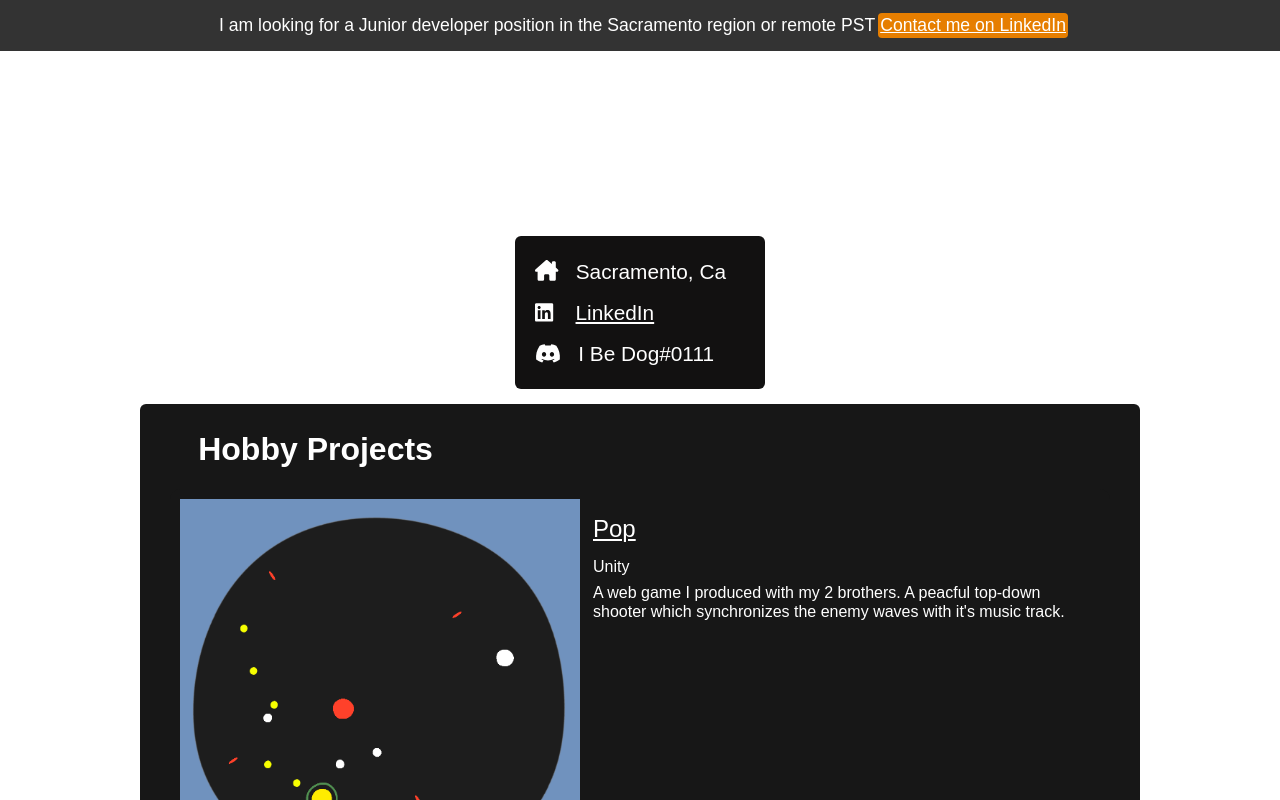
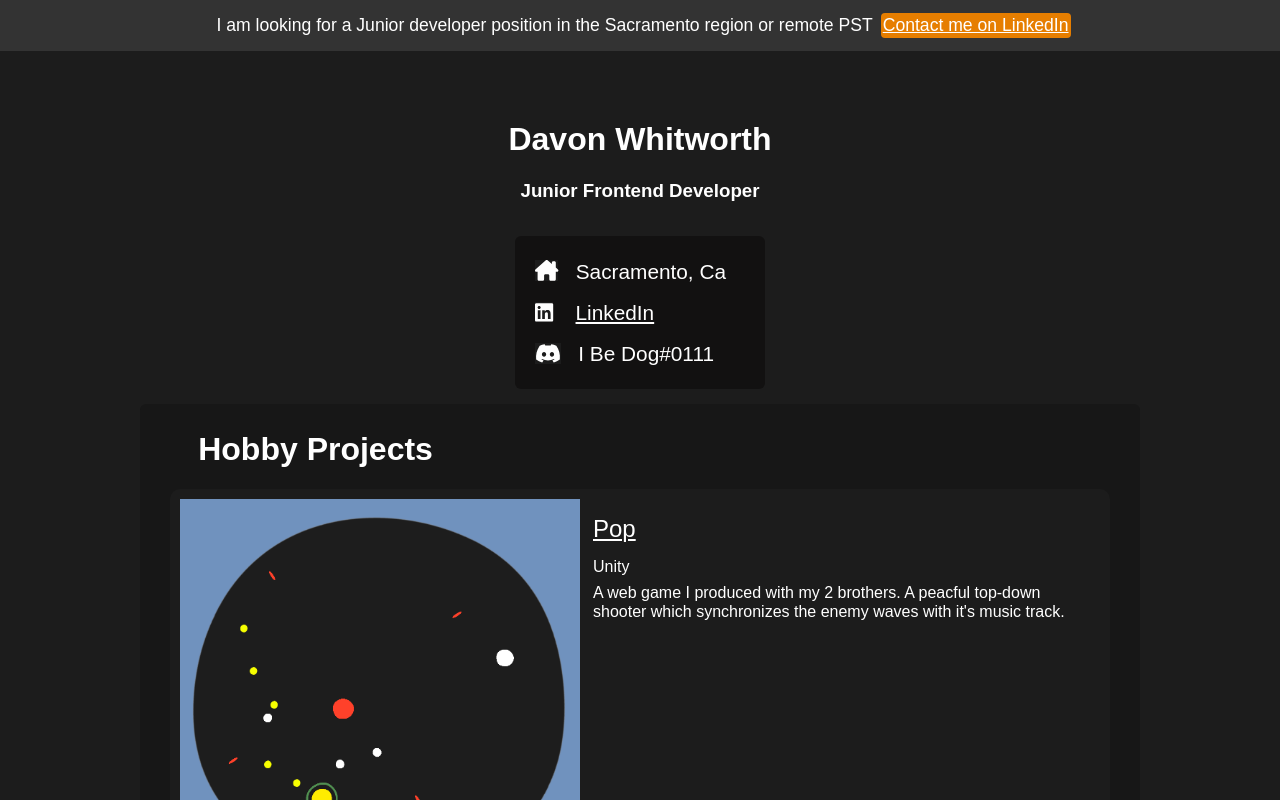
Before and after one commit to DavonWhitworth/davon-whitworth, a React (Create React App) app: page / in a window 1280 px wide. Shown: the top 800 px of the page. Built offline with nearby package versions, Linux system fonts and the light colour scheme.

Commit message:
critical style changes

```diff
--- a/src/App.css
+++ b/src/App.css
@@ -1,4 +1,4 @@
 * {
-  background-color: inherit; /*#1c1c1c*/
+  background-color: #1c1c1c; /**/
   font-family: FRUTIGER, sans-serif;
 }
--- a/src/components/headbanner.js
+++ b/src/components/headbanner.js
@@ -31,6 +31,7 @@ const LinkedInbutton = styled.a`
   display: inline-block;
   border-radius: 4px;
   margin: 3px;
+  margin-left: 8px;
   padding: 2px;
 `;
 
```
